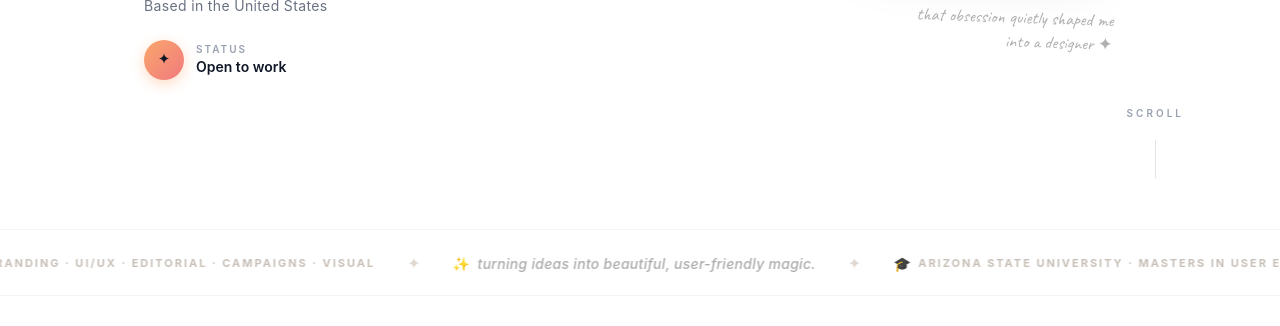
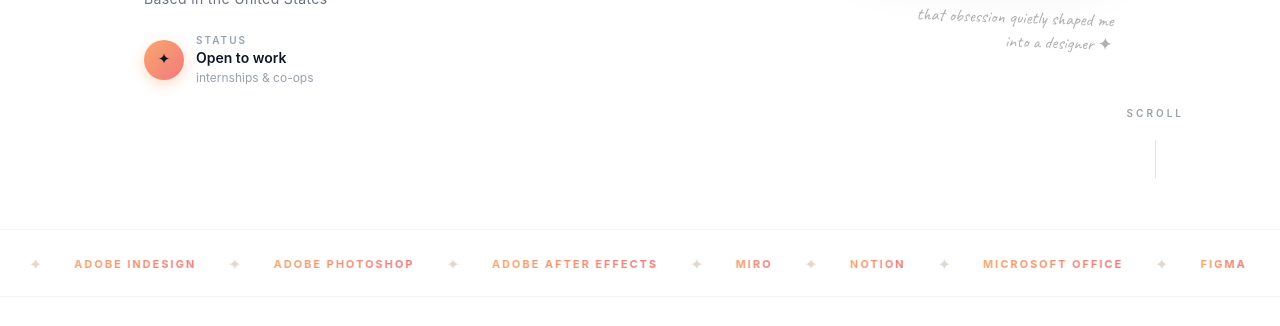
Before and after one commit to shreyachadha24/Shreya-Chadha-Portfolio, a React (Vite) app: page / in a window 1280 px wide. Shown: the part 571-897 px from the top of the page. Built offline with nearby package versions, Linux system fonts and the light colour scheme.

Commit message:
ticker update, internships and co-ops, status text

```diff
--- a/src/components/HeroSection.jsx
+++ b/src/components/HeroSection.jsx
@@ -108,6 +108,7 @@ export default function HeroSection() {
               <div>
                 <p className="text-[10px] font-semibold tracking-[0.2em] text-gray-400 uppercase">Status</p>
                 <p className="text-sm font-semibold text-gray-900">Open to work</p>
+                <p className="text-xs text-gray-400 mt-0.5">internships & co-ops</p>
               </div>
             </div>
 
--- a/src/components/MarqueeBanner.jsx
+++ b/src/components/MarqueeBanner.jsx
@@ -1,17 +1,19 @@
 const items = [
-  { text: "Designing today, probably rearranging my workspace tomorrow.", type: "normal", icon: "🎨" },
+  { text: "Figma", type: "tags" },
   { text: "✦", type: "sep" },
-  { text: "branding  ·  UI/UX  ·  editorial  ·  campaigns  ·  visual", type: "tags", icon: "💼" },
+  { text: "Adobe Illustrator", type: "tags" },
   { text: "✦", type: "sep" },
-  { text: "turning ideas into beautiful, user-friendly magic.", type: "normal", icon: "✨" },
+  { text: "Adobe InDesign", type: "tags" },
   { text: "✦", type: "sep" },
-  { text: "Arizona State University  ·  Masters in User Experience", type: "tags", icon: "🎓" },
+  { text: "Adobe Photoshop", type: "tags" },
   { text: "✦", type: "sep" },
-  { text: "open to internships & co-op", type: "highlight", icon: "👋" },
+  { text: "Adobe After Effects", type: "tags" },
   { text: "✦", type: "sep" },
-  { text: "Figma  ·  Illustrator  ·  InDesign  ·  Photoshop", type: "tags", icon: "🖥️" },
+  { text: "Miro", type: "tags" },
   { text: "✦", type: "sep" },
-  { text: "design with empathy, ship with intention.", type: "normal", icon: "💡" },
+  { text: "Notion", type: "tags" },
+  { text: "✦", type: "sep" },
+  { text: "Microsoft Office", type: "tags" },
   { text: "✦", type: "sep" },
 ];
 
@@ -21,9 +23,8 @@ const renderItem = (item, key) => {
   }
   if (item.type === "tags") {
     return (
-      <span key={key} style={{ display: 'inline-flex', alignItems: 'center', gap: 8, flexShrink: 0, whiteSpace: 'nowrap' }}>
-        <span style={{ fontSize: 14 }}>{item.icon}</span>
-        <span style={{ fontSize: 11, fontWeight: 700, letterSpacing: '0.18em', textTransform: 'uppercase', color: '#c8c0b8' }}>{item.text}</span>
+      <span key={key} style={{ display: 'inline-flex', alignItems: 'center', flexShrink: 0, whiteSpace: 'nowrap' }}>
+        <span style={{ fontSize: 11, fontWeight: 700, letterSpacing: '0.18em', textTransform: 'uppercase', background: 'linear-gradient(90deg, #F9A66C, #F17A7E)', WebkitBackgroundClip: 'text', WebkitTextFillColor: 'transparent', backgroundClip: 'text' }}>{item.text}</span>
       </span>
     );
   }
```
